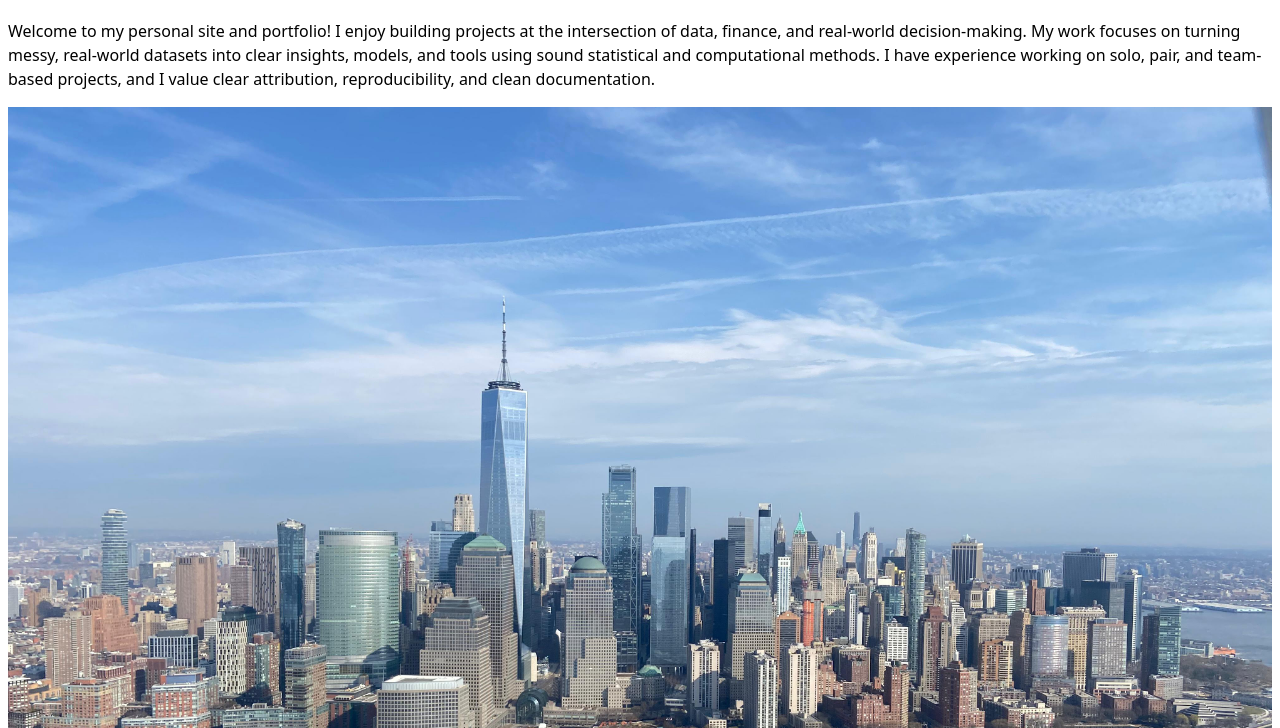
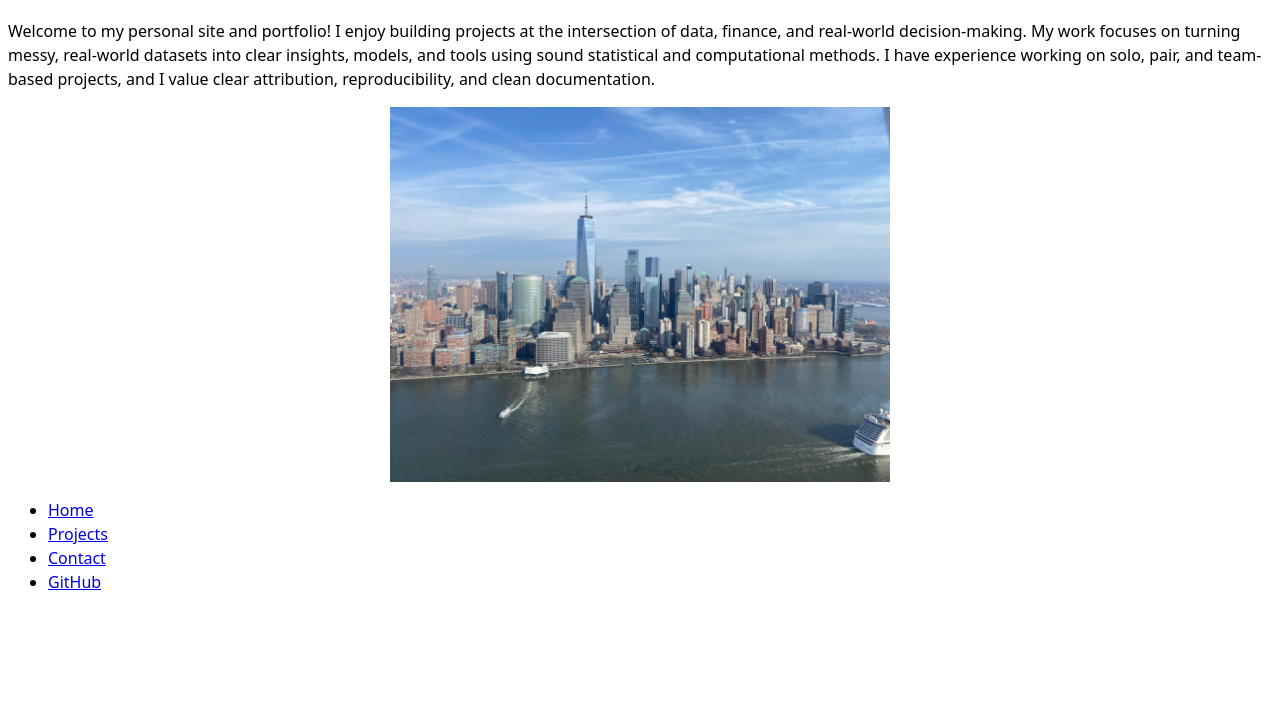
Before and after one commit to ishaantibdewal/dsc106_portfolio, a plain HTML site: page index.html in a window 1280 px wide. Shown: the part 72-800 px from the top of the page. Drawn offline with Linux system fonts and the light colour scheme.

Commit message:
image fix

```diff
--- a/style.css
+++ b/style.css
@@ -7,6 +7,8 @@ body {
 
 img {
   max-width: 100%;
+  width: min(100%, 500px);
   height: auto;
   display: block;
+  margin: 1rem auto;
 }
```
